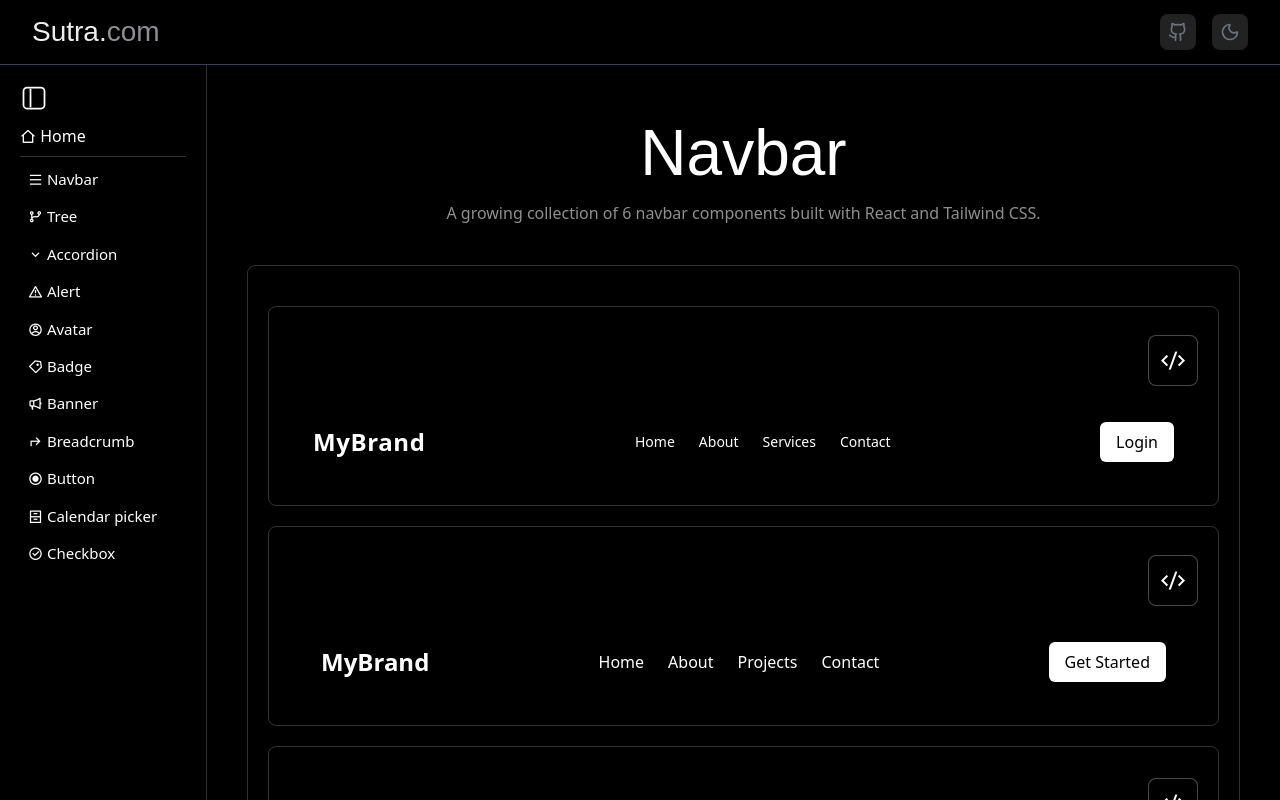
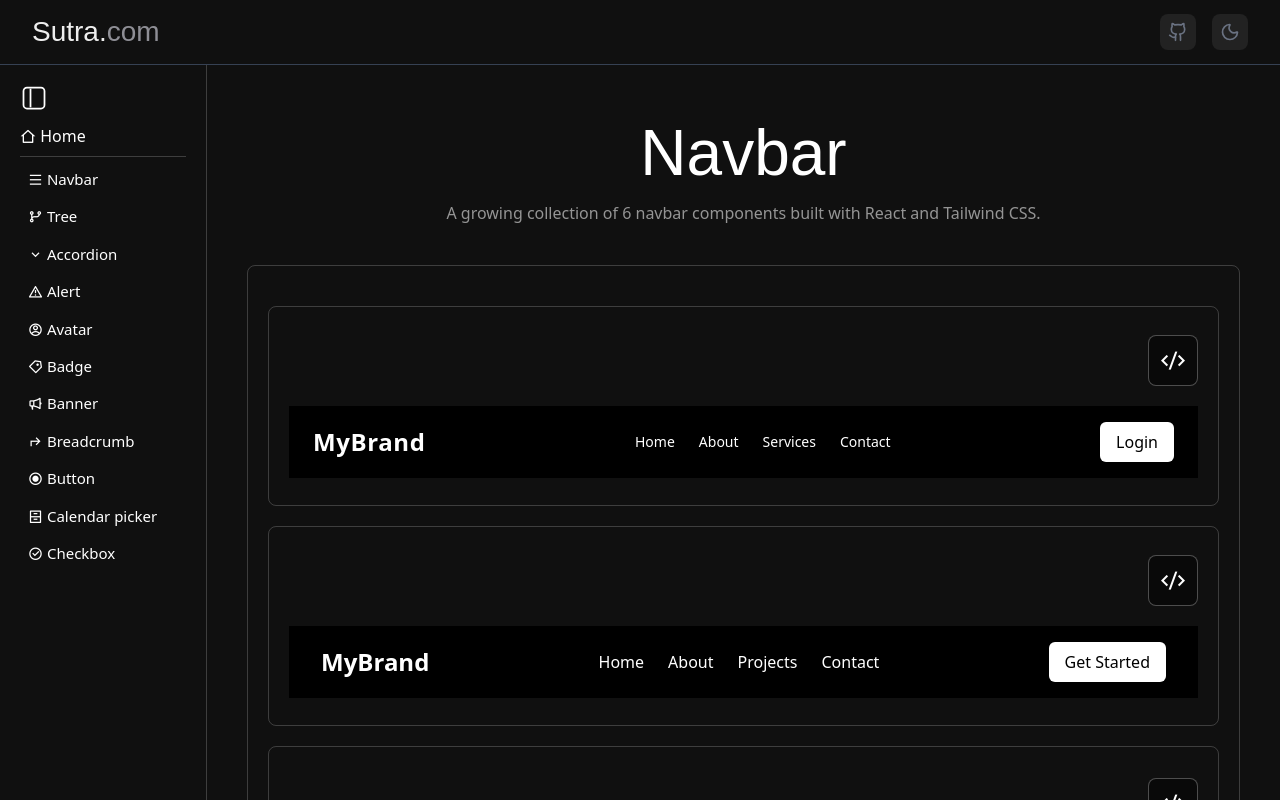
Before and after one commit to MOHIT-GITHUB-18/sutra.com-ui, a React (Vite) app: page /navbar in a window 1280 px wide. Shown: the top 800 px of the page. Built offline with nearby package versions, Linux system fonts and the light colour scheme; a web font is replaced by a local one.

Commit message:
theme refine

```diff
--- a/src/components/AppNavbar.jsx
+++ b/src/components/AppNavbar.jsx
@@ -7,7 +7,7 @@ const AppNavbar = ({ isDark, toggleTheme }) => {
   return (
     <nav
         className={`${
-          isDark ? "bg-[#000] border-gray-700" : "bg-white border-gray-200"
+          isDark ? "bg-[#101010] border-gray-700" : "bg-white border-gray-200"
         } border-b`}
       >
         <div className="max-w-7xl mx-auto  px-4 sm:px-6 lg:px-8">
--- a/src/components/ComingSoon.jsx
+++ b/src/components/ComingSoon.jsx
@@ -6,7 +6,7 @@ export default function ComingSoon({ isDark }) {
       className={`min-h-screen flex flex-col items-center justify-center text-center px-6
       ${
         isDark
-          ? "bg-black text-white border-[#ffffff31]"
+          ? "bg-[#101010] text-white border-[#ffffff31]"
           : "bg-white text-gray-900 border-gray-300"
       }`}
       style={{ fontFamily: '"Cal Sans", sans-serif' }}
--- a/src/components/Home.jsx
+++ b/src/components/Home.jsx
@@ -113,7 +113,7 @@ export default function Navbar({ isDark, toggleTheme }) {
   return (
     <div
       className={`overflow-x-hidden h-[100vh] w-[100vw] ${
-        isDark ? "bg-[#000] text-[#eee]" : "bg-[#fff] text-[#222]"
+        isDark ? "bg-[#101010] text-[#eee]" : "bg-[#fff] text-[#222]"
       }`}
     >
     <AppNavbar isDark={isDark} toggleTheme={toggleTheme}/>
--- a/src/uiComponents/Navbar.jsx
+++ b/src/uiComponents/Navbar.jsx
@@ -141,7 +141,7 @@ const Navbar = ({ isDark, toggleTheme }) => {
         <Sidebar isDark={isDark} toggleTheme={toggleTheme}/>
         <div
           className={`w-[100vw] navbarMain  ${
-            isDark ? "bg-[#000] text-[#fff]" : "bg-[#fff] text-[#111]"
+            isDark ? "bg-[#101010] text-[#fff]" : "bg-[#fff] text-[#111]"
           } flex items-center flex-col p-10`}
         >
           <div className="topContent w-[100%] flex flex-col items-center justify-center">
--- a/src/uiComponents/TreeComponent/TreeMain.jsx
+++ b/src/uiComponents/TreeComponent/TreeMain.jsx
@@ -514,12 +514,12 @@ function TreeNode({
         <Sidebar isDark={isDark} toggleTheme={toggleTheme} />
         <div
           className={`treeMain overflow-hidden w-[100vw] ${
-            isDark ? "bg-[#000] text-[#fff]" : "bg-[#fff] text-[#ddd]"
+            isDark ? "bg-[#101010] text-[#fff]" : "bg-[#fff] text-[#ddd]"
           } flex items-center flex-col gap-5 p-10`}
         >
           <div
             className={`topContent w-[100%] mb-5 flex flex-col items-center justify-center ${
-              isDark ? "bg-[#000] text-[#ddd]" : "bg-[#fff] text-[#111]"
+              isDark ? "bg-[#101010] text-[#ddd]" : "text-[#111]"
             }`}
           >
             <h1
--- a/src/uiComponents/sidebar.jsx
+++ b/src/uiComponents/sidebar.jsx
@@ -14,7 +14,7 @@ const Sidebar = ({ isDark, toggleTheme }) => {
         className={`h-screen sidebar overflow-hidden transition-all duration-300 border-r
         ${
           isDark
-            ? "bg-black text-white border-[#ffffff31]"
+            ? "bg-[#101010] text-white border-[#ffffff31]"
             : "bg-white text-[#2a2a2a] border-gray-300"
         }
         ${isSidebarOpen ? "w-[250px]" : "w-0"}
```
